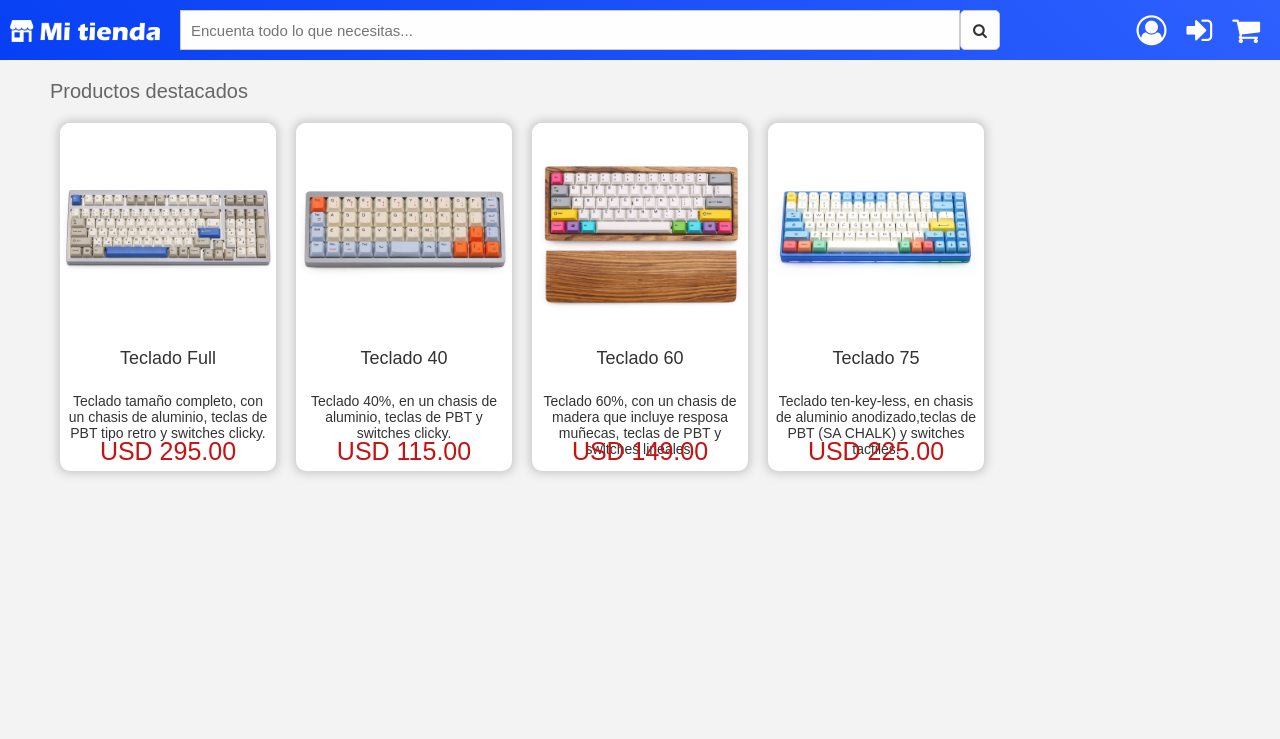
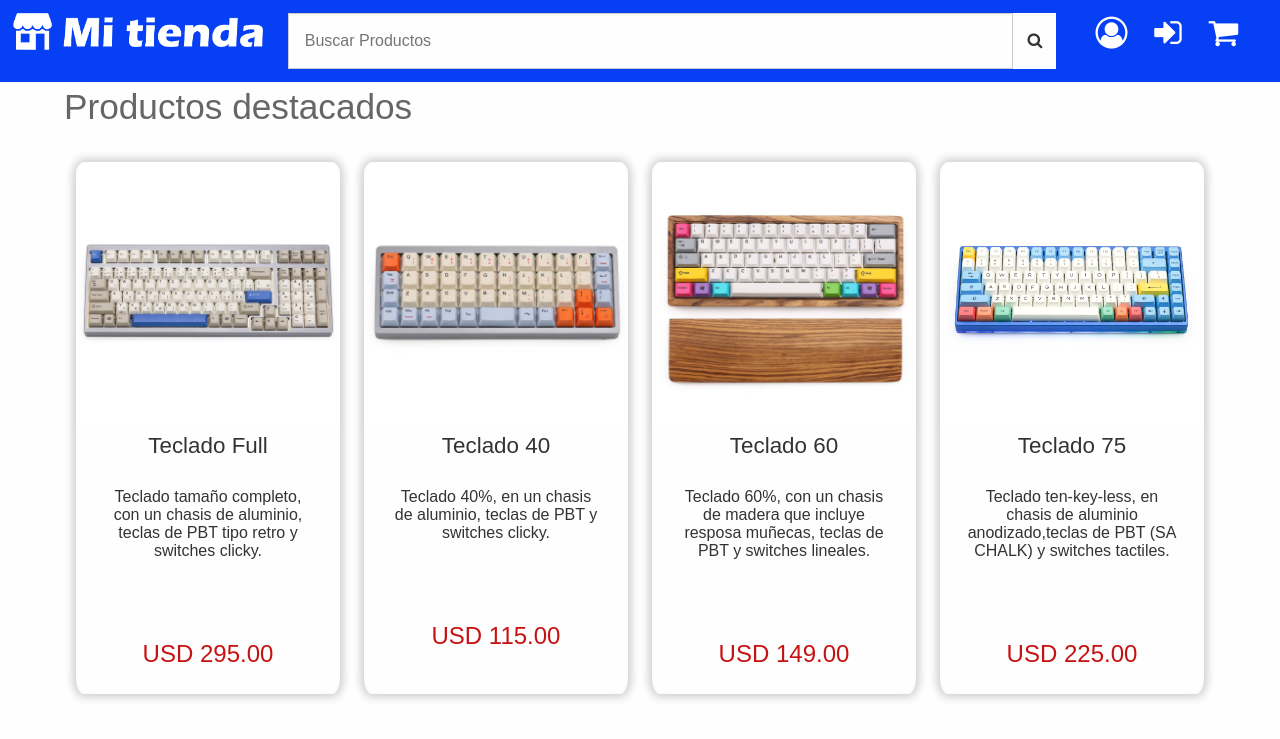
Before and after one commit to SantiagoCadavidG1/PF-Web2020, a PHP site: page / in a window 1280 px wide. Shown: the top 739 px of the page. Run offline with PHP 8.4, Linux system fonts and the light colour scheme; data comes from the database, SQL or seed files in the repository.

Commit message:
[FEATURE][PF-Web2020] index.css responsive - index.js

```diff
--- a/css/index.css
+++ b/css/index.css
@@ -1,107 +1,213 @@
 :root{
-	--main-header-color:linear-gradient(45deg,#0740F4,#2E60FE);
+	--main-header-color:linear-gradient(45deg,#0740F4,#0740F4);
 	--main-red:#c71212;
 }
-body,html{
+
+*{
+	border: hidden 1px;
+}
+
+body{
 	margin: 0;
 	padding: 0;
+	width: 100%;
+	min-width: 650px;
+	float: left;
+	font-family: sans-serif,Arial, Helvetica ;
 }
 body{
-    background-color: #f3f3f3;
+    background-color: #fefefe;
 }
 header{
-	height: 40px;
-	padding: 10px;
-	width: calc(100% - 20px);
-	line-height: 40px;
+	height: 7%;
+	padding: 1%;
+	width: 100%;
+	/*line-height: 40px;*/
 	display: flex;
 	background: var(--main-header-color);
 	position: fixed;
 	top:0;
 	left: 0;
 }
-.logo-place{
-	width: 150px;
+.logo{
+	width: 250px;
 	justify-content: center;
 	align-items: center;
-	margin-top: 7px;
 }
-.logo-place img{
+
+.logo img{
 	width: 100%;
 }
-.search-place{
-	width: calc(100% - 440px);
+.buscador{
+	width: 60%;
 	display: flex;
-	padding: 0px 20px;
+	padding: 0% 2%;
 }
-input{
-	padding: 10px;
-	font-size: 15px;
+
+.buscador input{
+	padding: 2%;
+	font-size: 100%;
 	background-color: #fefefe;
 	border:1px solid #ccc;
-	width: calc(100% - 62px);
+	width: 100%;
 	font-family: 'Sen', sans-serif;
 }
-input:placeholder{
-	color: #ccc;
-}
-.search-place input{
-	padding: 10px;
-	font-size: 15px;
-	background-color: #fefefe;
-	border:1px solid #ccc;
-	width: calc(100% - 62px);
-	font-family: 'Sen', sans-serif;
-}
-.search-place input:placeholder{
+.buscador input:placeholder{
 	color: #ccc;
 }
 .btn-main{
-	padding: 10px;
-	font-size: 15px;
+	padding: 1%;
+	font-size: 100%;
 	background-color: #fefefe;
 	border-style: none;
-	border:1px solid #ccc;
+	border:1% solid #ccc;
 	cursor: pointer;
 }
 .btn-search{
-	width: 40px;
+	width: 6%;
 	color: #333;
 }
-.options-place{
-	width: 250px;
-	display: flex;
-	justify-content: flex-end;
+.options{
+	width: 15%;
+	display: inline-flex;
 }
 .item-option{
-	padding: 5px 10px;
-	line-height: 30px;
-	font-size: 30px;
+	padding: 2% 2%;
+	line-height: 100%;
+	margin-left: 5%;
+	margin-right: 5%;
+	font-size: 200%;
 	cursor: pointer;
 	color:#fff;
 	font-family: 'Sen', sans-serif;
 	display: flex;
 }
-.item-option p{
-	font-size: 15px;
-	margin: 0;
-	margin-left: 5px;
-}
-.main-content{
-	margin-top: 60px;
-	width: 100%;
+
+.contenidoPpal{
+	margin-top: 5%;
+	margin-left: 5%;
+	margin-right: 5%;
+	width: 90%;
 	font-family: 'Sen', sans-serif;
 }
-.content-page{
-	margin: auto;
-	padding: 10px;
-	width: calc(100% - 20px);
-	max-width: 1180px;
+.contenidoPag{
+	width: 100%;
 }
-.content-page section{
+
+.contenidoTitulo{
+	padding: 2% 0;
+	font-size: 220%;
+	color: #666;
+	font-family: 'Sen', sans-serif;
+}
+
+.contenidoPag h4{
+	margin: 10% 0;
+}
+
+.listaProductos{
 	display: flex;
-	background: #fff;
+	width: 100%;
 }
+.product-box{
+	display: inline-flex;
+	margin: 1%;
+	width: calc(100%/4);
+}
+.product-box a{
+	text-decoration: none;
+}
+.product{
+	width: 100%;
+	height: 100%;
+	border-radius: 3%;
+	box-shadow: 0 0 8px 3px #ccc;
+	font-family: 'Sen', sans-serif;
+}
+.product img{
+	width: 100%;
+	border-radius: 10px 10px 0 0;
+}
+.detail-title{
+	float: center;
+	margin: 1%;
+	text-align: center;
+	font-size: 140%;
+	color: #333;
+	width: 80%
+	height: 10%;
+}
+.detail-description{
+	float: left;
+	text-align: center;
+	font-size: 100%;
+	color: #333;
+	margin: 10%;
+	margin-bottom: 20%;
+	width: 80%;
+	height: auto;
+}
+.detail-price{
+	float: left;
+	text-align: center;
+	font-size: 150%;
+	color: var(--main-red);
+	margin-top: 20%;
+	margin: 10%;
+	width: 80%;
+	height: auto;
+}
+.detail-price span{
+	font-size: 155%;
+}
+
+a{
+	color: #fff;
+}
+
+@media screen and (max-width: 1000px){
+
+	.buscador input{
+		padding-right: 3%;
+	}
+
+	.buscador{
+		width: 40%;
+		padding: 0% 0%
+		padding-left: 0.5%;
+	}
+	.contenidoPpal{
+		margin-top: 6%;
+	}
+}
+
+@media screen and (max-width: 700px){
+
+	.logo{
+		width: 180px;
+	}
+
+	.buscador{
+		width: 40%;
+	}
+
+	.buscador button{
+		width: 10%;
+	}
+
+	.options{
+		width: 10%;
+	}
+	.item-option{
+		line-height: 50%;
+		font-size: 150%;
+		display: inline-flex;
+	}
+
+}
+
+
+/*
 .part1{
 	padding: 10px;
 	width: calc(60% - 20px);
@@ -152,64 +258,11 @@ button{
 	cursor: pointer;
 	font-size: 16px;
 }
-.title-section{
-	padding: 10px 0;
-	font-size: 20px;
-	color: #666;
-	font-family: 'Sen', sans-serif;
-}
-.products-list{
-	display: table;
-	width: 100%;
-}
-.product-box{
-	display: inline-table;
-	padding: 10px;
-	width: calc(100%/5 - 20px);
-}
-.product-box a{
-	text-decoration: none;
-}
-.product{
-	width: 100%;
-	border-radius: 10px;
-	box-shadow: 0 0 8px 3px #ccc;
-	background-color: #fff;
-	font-family: 'Sen', sans-serif;
-}
-.product img{
-	width: 100%;
-	border-radius: 10px 10px 0 0;
-}
-.detail-title{
-	padding: 5px;
-	text-align: center;
-	font-size: 18px;
-	color: #333;
-	width: calc(100% - 10px);
-	height: 35px;
-}
-.detail-description{
-	text-align: center;
-	font-size: 14px;
-	color: #333;
-	padding: 5px;
-	width: calc(100% - 10px);
-	height: 34px;
-}
-.detail-price{
-	text-align: center;
-	font-size: 25px;
-	color: var(--main-red);
-	padding: 5px;
-	width: calc(100% - 10px);
-}
-.detail-price span{
-	font-size: 15px;
-}
-a{
-	color: #fff;
-}
+
+*/
+
+
+/*
 .body-pedidos{
 	width: 100%;
 }
@@ -256,6 +309,5 @@ input[type="radio"]{
 .metodo-pago label{
 	width: calc(100% - 30px);
 }
-.content-page h4{
-	margin: 5px 0;
-}
+
+*/
--- a/index.php
+++ b/index.php
@@ -2,19 +2,20 @@
 	<html>
 	<head>
 		<title>Mi sistema E-Commerce</title>
-	<script type="text/javascript" src="js/jquery-3.4.1.min.js"></script>
-	<!--<link href="https://fonts.googleapis.com/css?family=Sen&display=swap" rel="stylesheet">-->
 		<link rel="stylesheet" type="text/css" href="font-awesome-4.7.0/css/font-awesome.min.css">
 		<link rel="stylesheet" type="text/css" href="css/index.css">
+		<script type="text/javascript" src="js/jquery-3.4.1.min.js"></script>
+		<script type="text/javascript" src="js/index.js"></script>
+
 	</head>
 	<body>
 		<header>
-		<div class="logo-place"><a href="index.php"><img src="assets/logo.png"></a></div>
-		<div class="search-place">
-			<input type="text" id="idbusqueda" placeholder="Encuenta todo lo que necesitas...">
+			<div class="logo"><a href="index.php"><img src="assets/logo.png"></a></div>
+			<div class="buscador">
+				<input type="text" id="idbusqueda" placeholder="Buscar Productos">
 				<button class="btn-main btn-search"><i class="fa fa-search" aria-hidden="true"></i></button>
 			</div>
-		<div class="options-place">
+			<div class="options">
 				<div class="item-option" title="Registrate"><i class="fa fa-user-circle-o" aria-hidden="true"></i></div>
 				<div class="item-option" title="Ingresar"><i class="fa fa-sign-in" aria-hidden="true"></i></div>
 				<div class="item-option" title="Mis compras">
@@ -22,49 +23,12 @@
 				</div>
 			</div>
 		</header>
-	<div class="main-content">
-		<div class="content-page">
-			<div class="title-section">Productos destacados</div>
-			<div class="products-list" id="space-list">
+		<div class="contenidoPpal">
+			<div class="contenidoPag">
+				<div class="contenidoTitulo">Productos destacados</div>
+				<div class="listaProductos" id="space-list">
 				</div>
 			</div>
 		</div>
-	<script type="text/javascript">
-		$(document).ready(function(){
-			$.ajax({
-				url:'servicios/productos/get_all_products.php',
-				type:'POST',
-				data:{},
-				success:function(data){
-					console.log(data);
-					let html='';
-					for (var i = 0; i < data.datos.length; i++) {
-						html+=
-						'<div class="product-box">'+
-							'<a href="producto.php?p='+data.datos[i].codigo+'">'+
-								'<div class="product">'+
-									'<img src="assets/products/'+data.datos[i].imagen+'">'+
-									'<div class="detail-title">'+data.datos[i].nombre+'</div>'+
-									'<div class="detail-description">'+data.datos[i].descripcion+'</div>'+
-									'<div class="detail-price">'+formato_precio(data.datos[i].precio)+'</div>'+
-								'</div>'+
-							'</a>'+
-						'</div>';
-					}
-					document.getElementById("space-list").innerHTML=html;
-				},
-				/*error:function(err){
-					console.error(err);
-				}*/
-			});
-		});
-
-		function formato_precio(valor){
-			//199
-			let svalor=valor.toString();
-			//let array=svalor.split(".");
-			return "USD "+svalor;
-		}
-	</script>
 	</body>
 </html>
--- /dev/null
+++ b/js/index.js
@@ -0,0 +1,32 @@
+$(document).ready(function(){
+			$.ajax({
+				url:'servicios/productos/get_all_products.php',
+				type:'POST',
+				data:{},
+				success:function(data){
+					console.log(data);
+					let html='';
+					for (var i = 0; i < data.datos.length; i++) {
+						html+=
+						'<div class="product-box">'+
+							'<a href="producto.php?p='+data.datos[i].codigo+'">'+
+								'<div class="product">'+
+									'<img src="assets/products/'+data.datos[i].imagen+'">'+
+									'<div class="detail-title">'+data.datos[i].nombre+'</div>'+
+									'<div class="detail-description">'+data.datos[i].descripcion+'</div>'+
+									'<div class="detail-price">'+formato_precio(data.datos[i].precio)+'</div>'+
+								'</div>'+
+							'</a>'+
+						'</div>';
+					}
+					document.getElementById("space-list").innerHTML=html;
+				},
+			});
+		});
+
+		function formato_precio(valor){
+			//199
+			let svalor=valor.toString();
+			//let array=svalor.split(".");
+			return "USD "+svalor;
+		}
```
Lines whose indentation alone changed are shown as unchanged.
